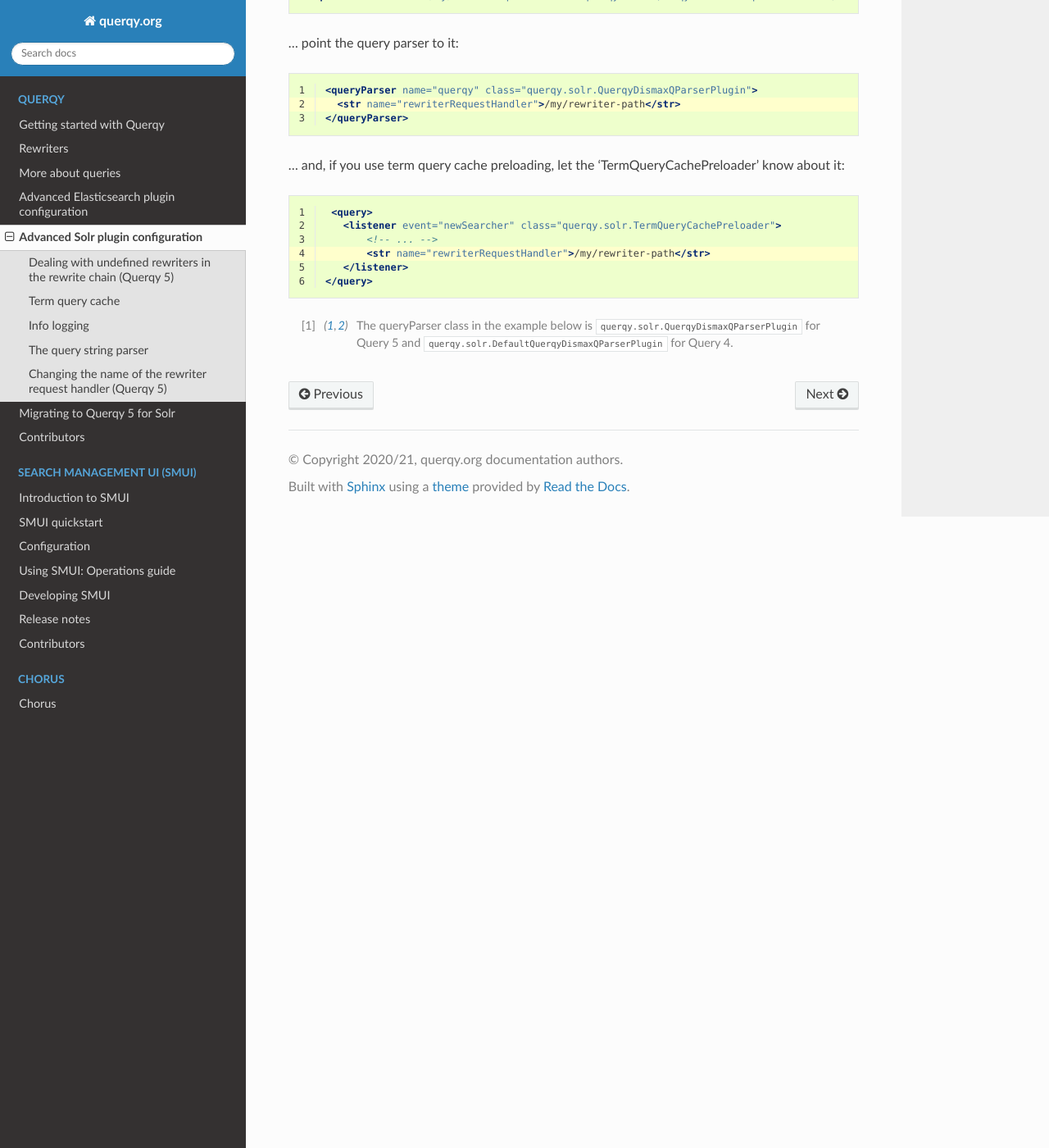
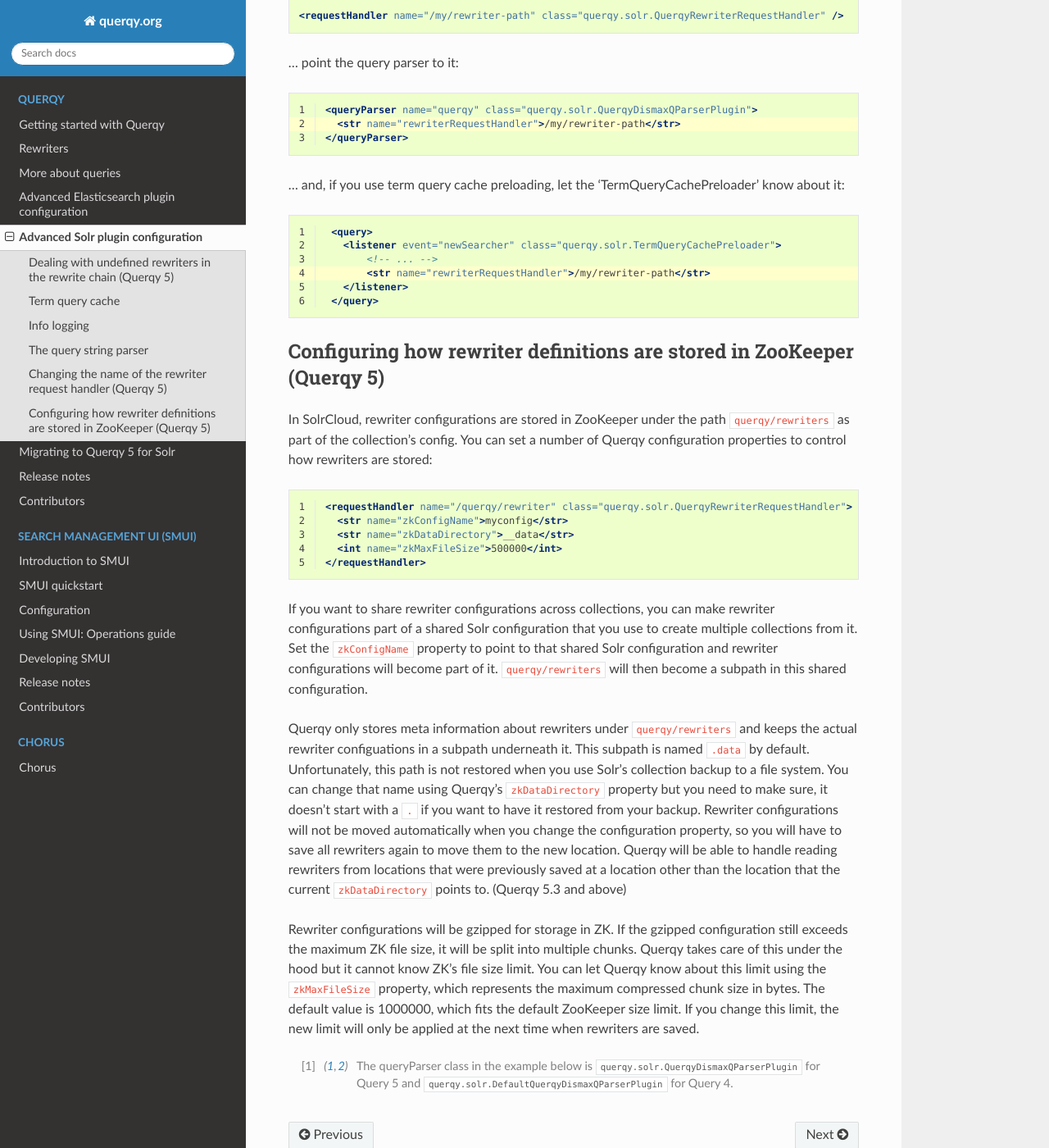
Before and after one commit to querqy/querqy-docs, a Sphinx documentation site: the page built from docs/source/querqy/solr-plugin-configuration.rst, in a window 1280 px wide and 1400 px high, scrolled down 9265 px. Shown: the whole window at 82% size. Built offline with Sphinx 7.4.7 and the Read the Docs theme 2.0.0, drawn with Linux system fonts in a browser that asks for light colours; formulas are drawn with MathJax 3; some of the changed text lies outside the part shown.

Commit message:
Adding Querqy release notes; updating Solr plugin config and word break

```diff
--- a/docs/source/index.rst
+++ b/docs/source/index.rst
@@ -56,6 +56,7 @@ Docker image. :ref:`Get started here <chorus-index>`!
    querqy/elasticsearch-plugin-configuration
    querqy/solr-plugin-configuration
    querqy/querqy5-solr-migration
+   querqy/release-notes
    querqy/contributors
 
 .. toctree::
--- a/docs/source/querqy/index.rst
+++ b/docs/source/querqy/index.rst
@@ -142,7 +142,7 @@ The Querqy plugin is installed as a .jar file.
   +----------------+----------------------------------------------------------------------------------------------------------------------------------------------------------+
   | Solr version   | Querqy version [#]_                                                                                                                                      |
   +================+==========================================================================================================================================================+
-  | 8.11.x         | :download:`5.2.lucene810.0<https://repo1.maven.org/maven2/org/querqy/querqy-solr/5.2.lucene810.0/querqy-solr-5.2.lucene810.0-jar-with-dependencies.jar>` |
+  | 8.11.x         | :download:`5.3.lucene810.1<https://repo1.maven.org/maven2/org/querqy/querqy-solr/5.3.lucene810.1/querqy-solr-5.3.lucene810.1-jar-with-dependencies.jar>` |
   +----------------+----------------------------------------------------------------------------------------------------------------------------------------------------------+
   | 8.10.x         | :download:`5.2.lucene810.0<https://repo1.maven.org/maven2/org/querqy/querqy-solr/5.2.lucene810.0/querqy-solr-5.2.lucene810.0-jar-with-dependencies.jar>` |
   +----------------+----------------------------------------------------------------------------------------------------------------------------------------------------------+
--- a/docs/source/querqy/solr-plugin-configuration.rst
+++ b/docs/source/querqy/solr-plugin-configuration.rst
@@ -1,3 +1,4 @@
+
 ==================================
 Advanced Solr plugin configuration
 ==================================
@@ -50,6 +51,7 @@ This section will explain additional configuration options:
 * The info logging for query rewriters
 * The parser for the user query string
 * Changing the rewriter request handler path (Querqy 5)
+* Configuring how rewriter definitions are stored in ZooKeeper
 
 .. _querqy-unknown-rewriters:
 
@@ -540,10 +542,55 @@ change this path. Should you ever have to change it, you will need to change the
           <!-- ... -->
           <str name="rewriterRequestHandler">/my/rewriter-path</str>
       </listener>
-   </query>
+    </query>
+
+.. _querqy-store-rewriters:
+
+Configuring how rewriter definitions are stored in ZooKeeper (Querqy 5)
+-----------------------------------------------------------------------
+
+In SolrCloud, rewriter configurations are stored in ZooKeeper under the path
+:code:`querqy/rewriters` as part of the collection's config. You can set a
+number of Querqy configuration properties to control how rewriters are stored:
+
+.. code-block:: xml
+   :linenos:
+
+   <requestHandler name="/querqy/rewriter" class="querqy.solr.QuerqyRewriterRequestHandler">
+     <str name="zkConfigName">myconfig</str>
+     <str name="zkDataDirectory">__data</str>
+     <int name="zkMaxFileSize">500000</int>
+   </requestHandler>
 
 
+If you want to share rewriter configurations across collections, you can make
+rewriter configurations part of a shared Solr configuration that you use to
+create multiple collections from it. Set the
+``zkConfigName`` property to point to that shared Solr configuration and
+rewriter configurations will become part of it. :code:`querqy/rewriters` will
+then become a subpath in this shared configuration.
 
+Querqy only stores meta information about rewriters under
+:code:`querqy/rewriters` and keeps the actual rewriter configuations in a
+subpath underneath it. This subpath is named ``.data`` by default.
+Unfortunately, this path is not restored when you use Solr's collection backup
+to a file system. You can change that name using Querqy's ``zkDataDirectory``
+property but you need to make sure, it doesn't start with a ``.`` if you want
+to have it restored from your backup. Rewriter configurations will not be moved
+automatically when you change the configuration property, so you will have to
+save all rewriters again to move them to the new location. Querqy will be able
+to handle reading rewriters from locations that were previously saved at a
+location other than the location that the current ``zkDataDirectory`` points to.
+(Querqy 5.3 and above)
+
+Rewriter configurations will be gzipped for storage in ZK. If the gzipped
+configuration still exceeds the maximum ZK file size, it will be split into
+multiple chunks. Querqy takes care of this under the hood but it cannot know
+ZK's file size limit. You can let Querqy know about this limit using the
+:code:`zkMaxFileSize` property, which represents the maximum compressed chunk
+size in bytes. The default value is 1000000, which fits the default ZooKeeper
+size limit. If you change this limit, the new limit will only be applied at the
+next time when rewriters are saved.
 
 .. [1] The queryParser class in the example below is
   :code:`querqy.solr.QuerqyDismaxQParserPlugin` for Query 5 and
```
Also changed, not shown: docs/source/querqy/release-notes.rst (added, +46 -0 lines), docs/source/querqy/rewriters.rst (+0 -19 lines), docs/source/querqy/rewriters/word-break.rst (+48 -5 lines).
